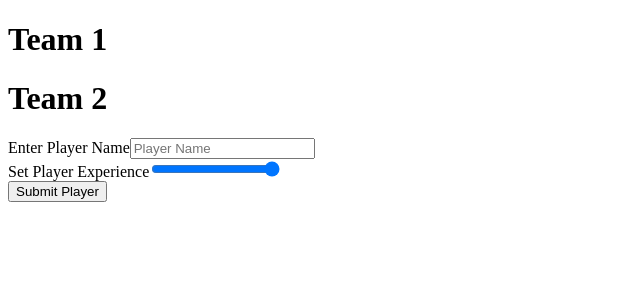
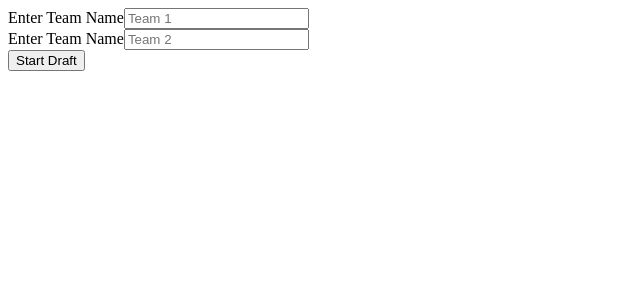
Before and after one commit to AwjTay/5-a-side-App, a React (Create React App) app: page / in a window 1280 px wide. Shown: the top 300 px of the page, without its empty margins (0-640 px from the left). Built offline with nearby package versions, Linux system fonts and the light colour scheme; the HTML template or start-up script is replaced by a standard one.

Commit message:
Start screen implemented. Team names now being set in global state and then rendered in DraftScreen. Automatic navigation to DraftScreen. Need to implement some validation/defaults for team name submisson

```diff
--- a/package.json
+++ b/package.json
@@ -7,6 +7,7 @@
     "react": "^16.8.6",
     "react-dom": "^16.8.6",
     "react-redux": "^6.0.1",
+    "react-router-dom": "^5.0.0",
     "react-scripts": "2.1.8",
     "redux": "^4.0.1"
   },
--- a/src/components/App/App.jsx
+++ b/src/components/App/App.jsx
@@ -1,10 +1,21 @@
 import React from 'react';
+import StartScreen from "../StartScreen";
 import DraftScreen from "../DraftScreen";
+import history from "../../data/history";
+import { Router, Switch, Route } from "react-router-dom";
 
 const App = () => {
   return (
 
-      <DraftScreen />
+    	<Router history={ history }>
+    		<React.Fragment>
+    			<Switch>
+    				<Route exact path="/" component={ StartScreen } />
+    				<Route exact path="/draft-screen" component={ DraftScreen } />
+    			</Switch>
+    		</React.Fragment>
+		</Router>
+
     )
 }
 
--- a/src/components/DraftScreen/DraftScreen.jsx
+++ b/src/components/DraftScreen/DraftScreen.jsx
@@ -36,8 +36,8 @@ class DraftScreen extends Component {
 		return(
 			<React.Fragment>
 
-				<TeamField1 teamName ="Team 1" />
-				<TeamField2 teamName ="Team 2" />
+				<TeamField1 teamName ={ this.props.team1Name } />
+				<TeamField2 teamName ={ this.props.team2Name } />
 				<form className="form-control">
 
 					<div className="col-xs-6">
--- a/src/components/DraftScreen/index.js
+++ b/src/components/DraftScreen/index.js
@@ -4,19 +4,15 @@ import { handlePlayerSubmisson } from "../../data/stateActions";
 
 const mapStateToProps = state => {
 	return {
-		playerName : state.playerName,
+		team1Name : state.team1Name,
+		team2Name : state.team2Name,
 	}
 }
 
 const mapDispatchToProps = dispatch => {
-	console.log("mango");
 	return {
 		onSubmit: player => dispatch(handlePlayerSubmisson(player))
 	}
 }
 
-
-export default connect(null, mapDispatchToProps)(DraftScreen);
-
-
-//should be dispatching submitted player name properly now (run some tests). Then, reducers need to correctly randomise and update state.
+export default connect(mapStateToProps, mapDispatchToProps)(DraftScreen);
--- a/src/components/StartScreen/StartScreen.jsx
+++ b/src/components/StartScreen/StartScreen.jsx
@@ -0,0 +1,56 @@
+import React, { Component } from "react";
+
+class StartScreen extends Component {
+	constructor(props){
+		super(props);
+		this.state = {
+			team1Name : "",
+			team2Name : "",
+		}
+
+		this.handleChange = this.handleChange.bind(this);
+		this.handleClick = this.handleClick.bind(this);
+
+	}
+
+	handleChange(e){
+		switch (e.currentTarget.id) {
+			case "team-one-name" :
+			this.setState({ team1Name : e.currentTarget.value })
+			break;
+			case "team-two-name" :
+			this.setState({team2Name : e.currentTarget.value})
+		}
+	}
+
+	handleClick(e){
+		e.preventDefault();
+		this.props.onSubmit(this.state)
+	}
+
+	render(){
+		return(
+			<React.Fragment>
+
+				<form>
+					<div className="col-xs-6">
+						<label htmlFor="teamname">Enter Team Name</label>
+						<input onChange={ this.handleChange } type="input" id="team-one-name" placeholder="Team 1"/>
+					</div>
+
+					<div className="col-xs-6">
+						<label htmlFor="teamname">Enter Team Name</label>
+						<input onChange={ this.handleChange } type="input" id="team-two-name" placeholder="Team 2"/>
+					</div>
+				</form>
+
+				<button onClick={ this.handleClick } className="btn-warning">Start Draft</button>
+
+
+			</React.Fragment>
+		)
+	}
+
+}
+
+export default StartScreen;
--- /dev/null
+++ b/src/components/StartScreen/index.js
@@ -0,0 +1,16 @@
+import { connect } from "react-redux";
+import StartScreen from "./StartScreen";
+import { handleTeam1Submisson, handleTeam2Submisson } from "../../data/stateActions";
+import history from "../../data/history";
+
+const mapDispatchToProps = dispatch => {
+	return{
+		onSubmit: data => {
+			dispatch(handleTeam1Submisson(data.team1Name));
+			dispatch(handleTeam2Submisson(data.team2Name));
+			history.push("/draft-screen");
+		},
+	};
+};
+
+export default connect(null, mapDispatchToProps)(StartScreen);
--- /dev/null
+++ b/src/data/history.js
@@ -0,0 +1,2 @@
+import { createBrowserHistory } from "history";
+export default createBrowserHistory();
--- a/src/data/initial.js
+++ b/src/data/initial.js
@@ -1,5 +1,6 @@
 const initial = {
-
+	team1Name : "",
+	team2Name : "",
 	team1Players : [],
 	team2Players : []
 }
--- a/src/data/reducers.js
+++ b/src/data/reducers.js
@@ -3,16 +3,29 @@ import randInt from "random-int";
 
 const setInitial = () => initial;
 
-const playerSubmisson = (state, action) => randInt(0, 1) === 0 && state.team1Players.length < 5 ? {...state, team1Players : [...state.team1Players, action.player]} : {...state, team2Players : [...state.team2Players, action.player]};
+const playerSubmission = (state, action) => (
+	randInt(0, 1) === 0 && state.team1Players.length < 5 ?
+	{...state, team1Players : [...state.team1Players, action.player]} :
+	{...state, team2Players : [...state.team2Players, action.player]}
+
+);
+
+const team1Submission  = (state, action) => ({...state, team1Name : action.team1Name});
+const team2Submission  = (state, action) => ({...state, team2Name : action.team2Name});
 
 const reducer = (state, action) => {
     switch (action.type) {
 
-		case "reset": return setInitial();
-		case "submitPlayer": return playerSubmisson(state, action)
+		case "reset": return setInitial(state.team1Players, state.team2Players);
+		case "submitTeam1Name" : return team1Submission(state, action);
+		case "submitTeam2Name" : return team2Submission(state, action);
+		case "submitPlayer": return playerSubmission(state, action);
 		        default:
 		            return state;
-		    }
-		};
+	}
+};
 
 export default reducer;
+
+
+//fix submission of team names? + default value
--- a/src/data/stateActions.js
+++ b/src/data/stateActions.js
@@ -5,3 +5,17 @@ export const handlePlayerSubmisson = (player) => {
 		player,
 	};
 }
+
+export const handleTeam1Submisson = (team1Name) => {
+	return {
+		type : "submitTeam1Name",
+		team1Name : team1Name,
+	};
+}
+
+export const handleTeam2Submisson = (team2Name) => {
+	return {
+		type : "submitTeam2Name",
+		team2Name : team2Name,
+	};
+}
```
Also changed, not shown: 1 other file (tests, documents, lock files or other folders).
